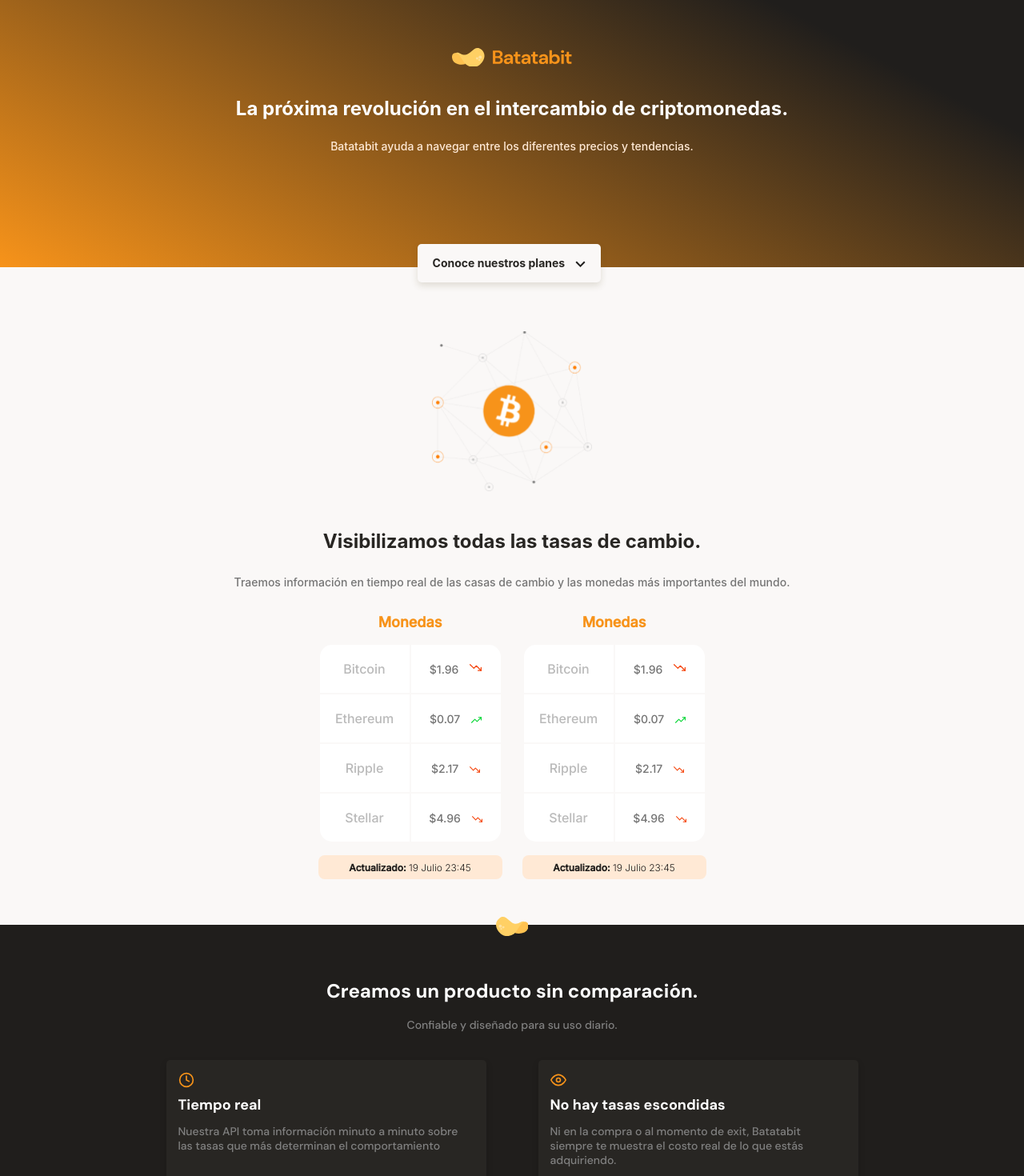
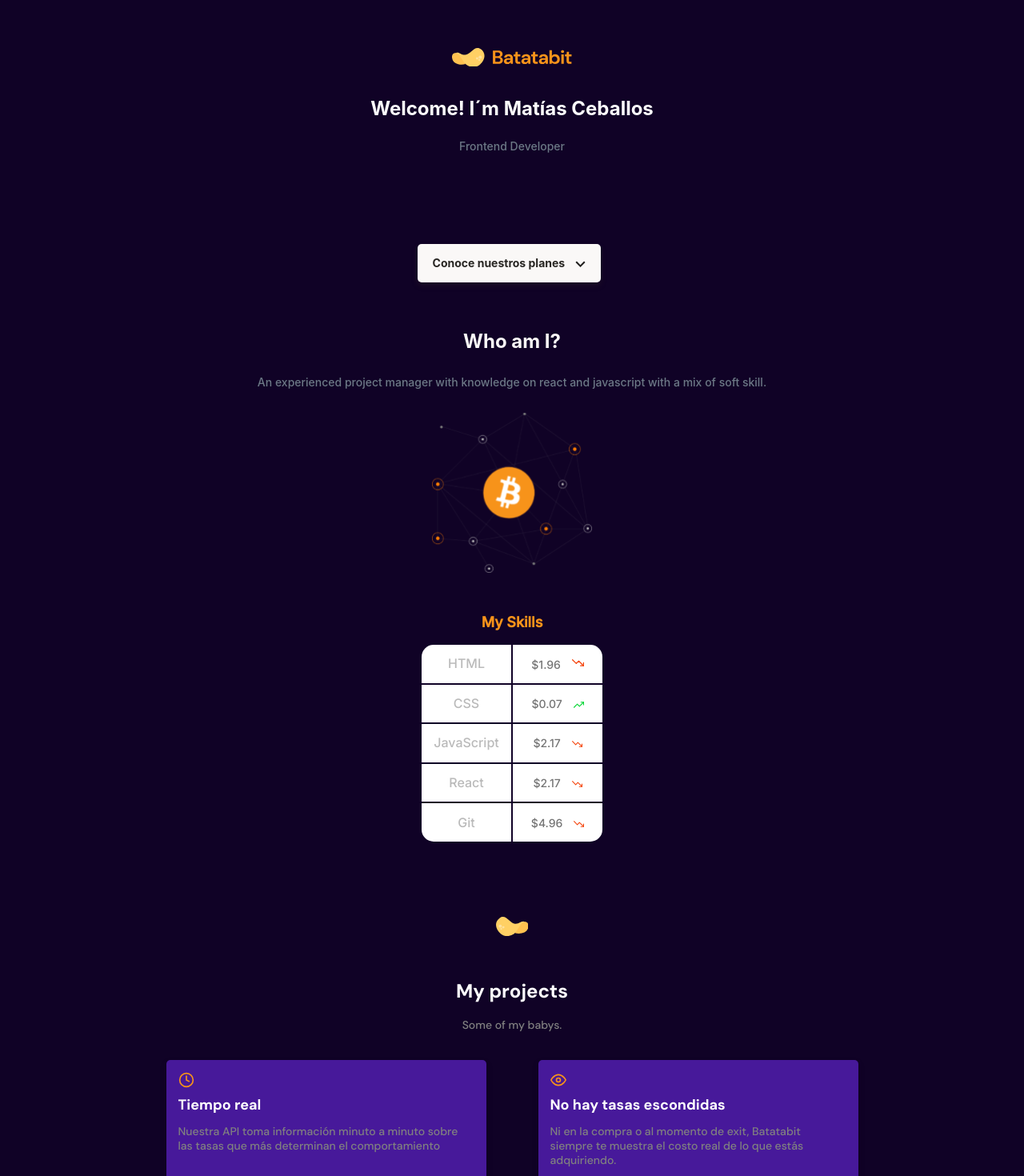
Before and after one commit to MatiasCeb/mobileFirst, a React (Create React App) app: page / in a window 1280 px wide. Shown: the top 1470 px of the page at 80% size. Built offline with nearby package versions, Linux system fonts and the light colour scheme.

Commit message:
colors and text

```diff
--- a/src/App.css
+++ b/src/App.css
@@ -17,6 +17,8 @@
   --grey: #bababa;
   --off-white: #faf8f7;
   --just-white: #fff;
+  --purple: #6d1af7;
+  --blue: #1731ea;
 }
 
 * {
--- a/src/components/BitcoinImg.js
+++ b/src/components/BitcoinImg.js
@@ -4,7 +4,7 @@
 const BitcoinImg = () => {
     return (
         <div className="BitcoinImg--container">
-            <h2>Conócelo hoy</h2>
+            <h2>Contact Me!</h2>
         </div>
     )
 }
--- a/src/components/Header.js
+++ b/src/components/Header.js
@@ -7,8 +7,8 @@
         <div className="header">
             <div className="header--img" alt="" />
             <div className="header--title-container">
-                <h1 className="header--title-h1">La próxima revolución en el intercambio de criptomonedas.</h1>
-                <p className="header--title-p">Batatabit ayuda a navegar entre los diferentes precios y tendencias.</p>
+                <h1 className="header--title-h1">Welcome! I´m Matías Ceballos</h1>
+                <p className="header--title-p">Frontend Developer</p>
                 <a href="#plans" className="header--button">
                     Conoce nuestros planes <span className="header--button-span"></span>
                 </a>
--- a/src/components/MainExchange.js
+++ b/src/components/MainExchange.js
@@ -4,6 +4,7 @@
 import styled from "styled-components";
 
 const StyledTables = styled.section`
+    justify-content: center;
     display: flex;
     gap: 20px;
     height: auto;
@@ -18,13 +19,12 @@
 const MainExchange = () => {
     return (
         <section className="main-exchange-container">
+            <div className="main-exchange-container--title">
+                <h2 className="main-exchange-container--h2">Who am I?</h2>
+                <p className="main-exchange-container--p">An experienced project manager with knowledge on react and javascript with a mix of soft skill.</p>
+            </div>
             <div className="backgroundImg"></div>
-            <div className="main-exchange-container--title">
-                <h2 className="main-exchange-container--h2">Visibilizamos todas las tasas de cambio.</h2>
-                <p className="main-exchange-container--p">Traemos información en tiempo real de las casas de cambio y las monedas más importantes del mundo.</p>
-            </div>
             <StyledTables>
-                <Table/>
                 <Table/>
             </StyledTables>
         </section>
--- a/src/components/MainProductDetail.js
+++ b/src/components/MainProductDetail.js
@@ -18,8 +18,8 @@
         <div className="main-product-detail">
             <div className="main--img" alt="" />
             <div className="product-detail--title">
-                <h2>Creamos un producto sin comparación.</h2>
-                <p>Confiable y diseñado para su uso diario.</p>
+                <h2>My projects</h2>
+                <p>Some of my babys.</p>
             </div>
             <StyledProduct>
                 {products.map((product) =>
--- a/src/components/Table.js
+++ b/src/components/Table.js
@@ -5,31 +5,32 @@
     return (
         <section>
             <div className="main-currency-table">
-                <p className="currency-table--title">Monedas</p>
+                <p className="currency-table--title">My Skills</p>
                 <div className="currency-table--container">
                     <table >
                         <tbody>
                             <tr>
-                                <td className="table__top-left">Bitcoin</td>
+                                <td className="table__top-left">HTML</td>
                                 <td className="table__top-right table__right">$1.96 <span className="tables--bitcoin-span"></span></td>
                             </tr>
                             <tr>
-                                <td>Ethereum</td>
+                                <td>CSS</td>
                                 <td className="table__right">$0.07 <span className="tables--ethereum-span"></span></td>
                             </tr>
                             <tr>
-                                <td>Ripple</td>
+                                <td>JavaScript</td>
                                 <td className="table__right">$2.17 <span className="tables--ripple-span"></span></td>
                             </tr>
                             <tr>
-                                <td className="table__bottom-left">Stellar</td>
+                                <td>React</td>
+                                <td className="table__right">$2.17 <span className="tables--ripple-span"></span></td>
+                            </tr>
+                            <tr>
+                                <td className="table__bottom-left">Git</td>
                                 <td className="table__bottom-right table__right">$4.96 <span className="tables--stellar-span"></span></td>
                             </tr>
                         </tbody>
                     </table>
-                </div>
-                <div className="currency-table--date">
-                    <p><b>Actualizado:</b> 19 Julio 23:45</p>
                 </div>
             </div>
         </section>
--- a/src/components/styles/Footer.css
+++ b/src/components/styles/Footer.css
@@ -3,7 +3,7 @@
     width: 100%;
     height: 150px;
     font-family: 'DM Sans', sans-serif;
-    background-color: var(--bitcoin-orange);
+    background-color: rgb(16, 2, 38);
 }
 .section {
     display: flex;
--- a/src/components/styles/Header.css
+++ b/src/components/styles/Header.css
@@ -8,7 +8,8 @@
     min-width: 320px;
     height: 334px;
     text-align: center;
-    background: linear-gradient(207.8deg, #201E1C 16.69%, #F7931A 100%);
+    background: rgb(16, 2, 38);
+    /* background: linear-gradient(207.8deg, rgb(99, 1, 182) 100%, #6d1af7 5%); */
 }
 .header--img {
     width: 150px;
@@ -37,7 +38,7 @@
     font-size: 1.4rem;
     font-weight: 500;
     line-height: 1.8rem;
-    color: var(--soft-orange);
+    color: rgb(108, 121, 134);
 }
 .header--button {
     position: absolute;
--- a/src/components/styles/MainExchange.css
+++ b/src/components/styles/MainExchange.css
@@ -4,6 +4,7 @@
     padding-top: 80px;
     padding-bottom: 30px;
     text-align: center;
+    background: rgb(16, 2, 38);
 }
 .backgroundImg {
     width: 200px;
@@ -26,19 +27,19 @@
     font-size: 2.4rem;
     font-weight: bold;
     line-height: 2.6rem;
-    color: var(--black);
+    color: var(--off-white);
 }
 .main-exchange-container--p {
     margin-bottom: 30px;
     font-size: 1.4rem;
     font-weight: 500;
     line-height: 1.6rem;
-    color: #757575;
+    color: rgb(108, 121, 134);
 }
 .main-tables-container {
+    justify-content: center;
     display: flex;
     gap: 20px;
     height: auto;
-    overflow-x: scroll;
     scroll-snap-type: x proximity;
 }
--- a/src/components/styles/MainProductDetail.css
+++ b/src/components/styles/MainProductDetail.css
@@ -6,7 +6,7 @@
     min-width: 320px;
     height: auto;
     padding: 20px 10px;
-    background-color: var(--warm-black);
+    background-color: rgb(16, 2, 38);
 }
 .main--img {
     position: absolute;
--- a/src/components/styles/ProductCard.css
+++ b/src/components/styles/ProductCard.css
@@ -5,7 +5,7 @@
     height: 150px;
     margin: 15px auto;
     padding: 15px;
-    background-color: var(--black);
+    background-color: rgb(71 25 154);
     border-radius: 5px;
     box-shadow: 0 4px 8px rgba(0, 0, 0, 0.16);
 }
--- a/src/components/styles/Table.css
+++ b/src/components/styles/Table.css
@@ -90,7 +90,7 @@
     background-position: center;
     background-repeat: no-repeat;
 }
-.currency-table--date {
+/* .currency-table--date {
     width: 190px;
     min-width: 230px;
     max-width: 300px;
@@ -100,7 +100,7 @@
     padding: 8px;
     background-color: var(--soft-orange);
     border-radius: 8px;
-}
+} */
 .currency-table--date p {
     font-size: 1.2rem;
     line-height: 1.5rem;
```
